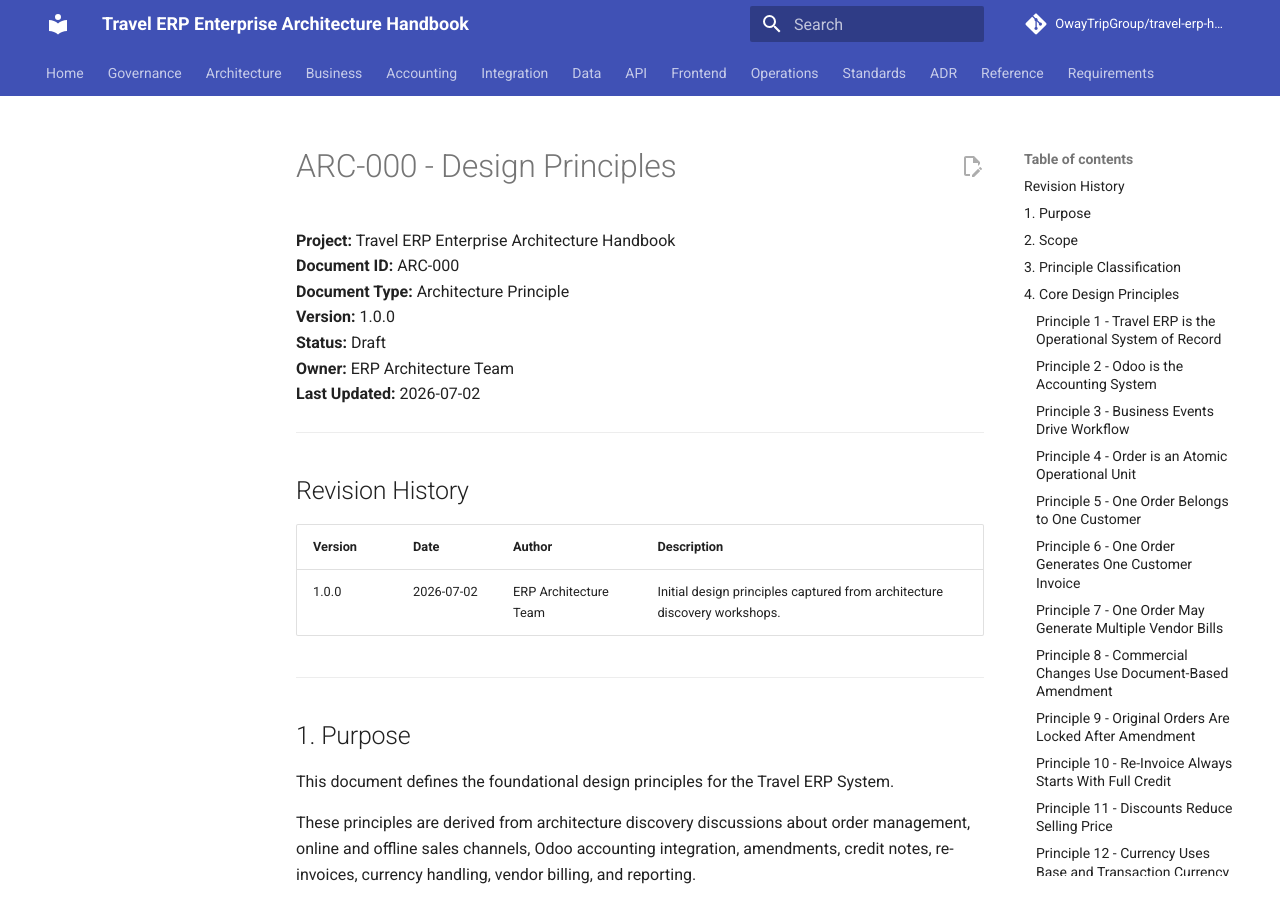
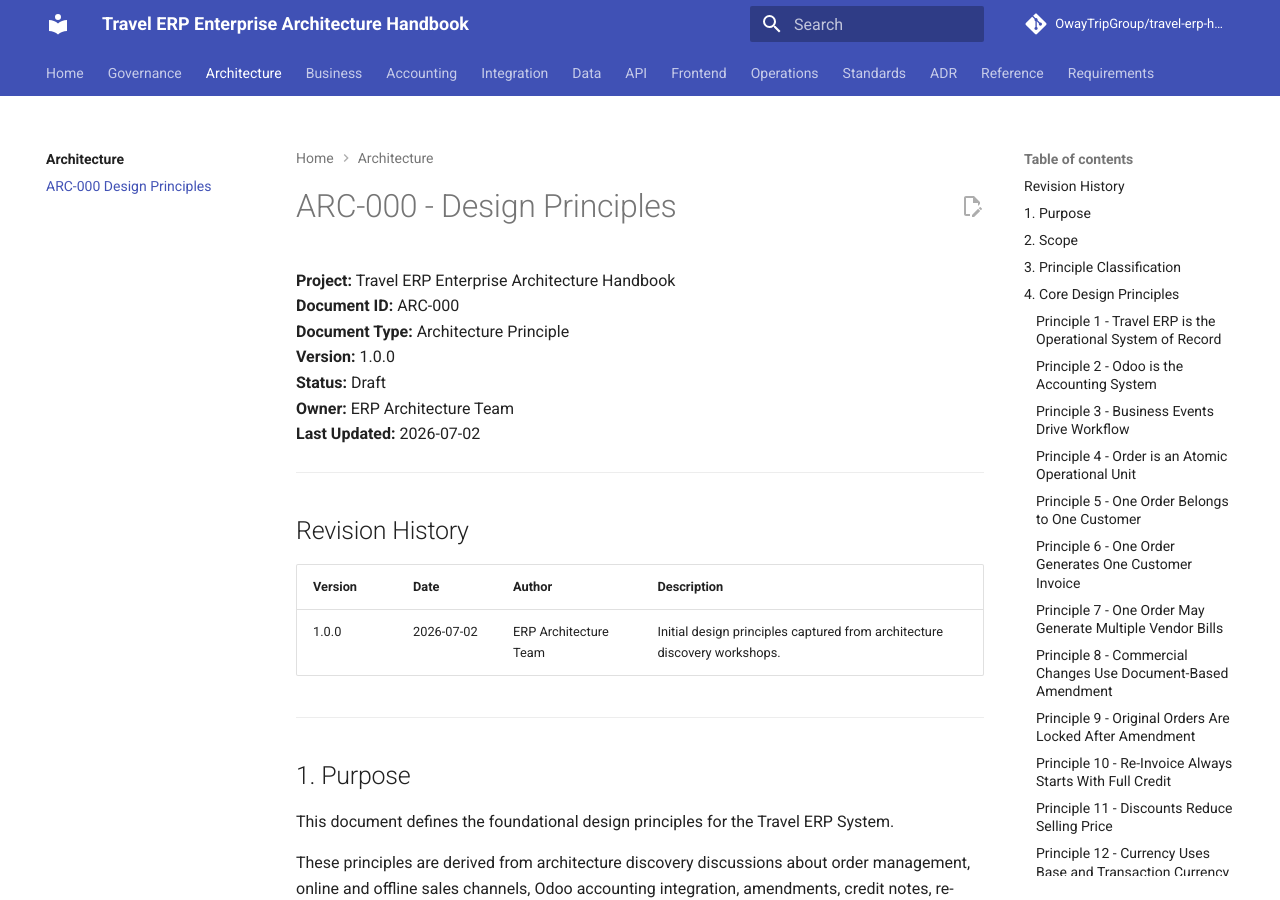
Before and after one commit to OwayTripGroup/travel-erp-handbook, an MkDocs documentation site: the page built from docs/01-architecture/ARC-000-design-principles.md, in a window 1280 px wide and 900 px high. Built offline with MkDocs 1.6.1 and Material for MkDocs 9.7.7, drawn with Linux system fonts in a browser that asks for light colours; comment, search, counter and statistics services are not loaded.

Commit message:
Add design principles and order discovery to navigation

```diff
--- a/mkdocs.yml
+++ b/mkdocs.yml
@@ -43,6 +43,7 @@ nav:
       - GOV-001 Documentation Standard: 00-governance/GOV-001-documentation-standard.md
   - Architecture:
       - Overview: 01-architecture/index.md
+      - ARC-000 Design Principles: 01-architecture/ARC-000-design-principles.md
   - Business:
       - Overview: 02-business/index.md
   - Accounting:
@@ -63,5 +64,6 @@ nav:
       - Overview: 10-adr/index.md
   - Reference:
       - Overview: 11-reference/index.md
+      - REF-001 Order Domain Discovery: 11-reference/REF-001-order-domain-discovery.md
   - Requirements:
       - Overview: 12-requirements/index.md
```
